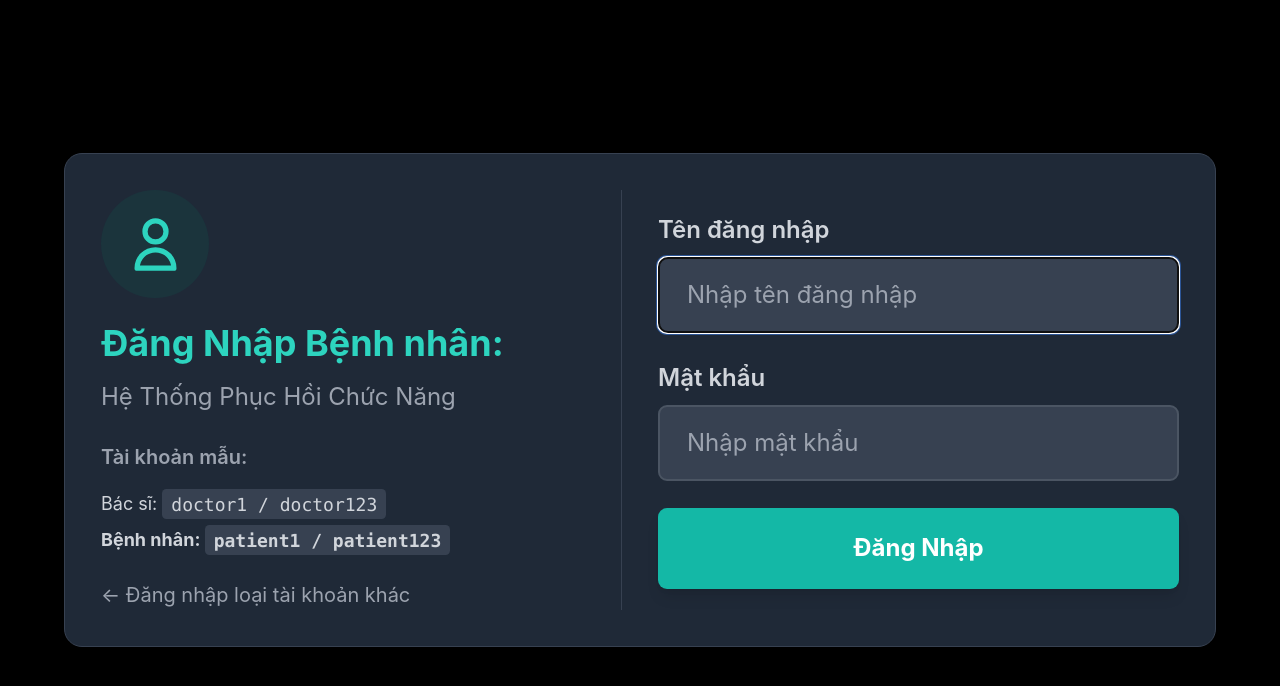
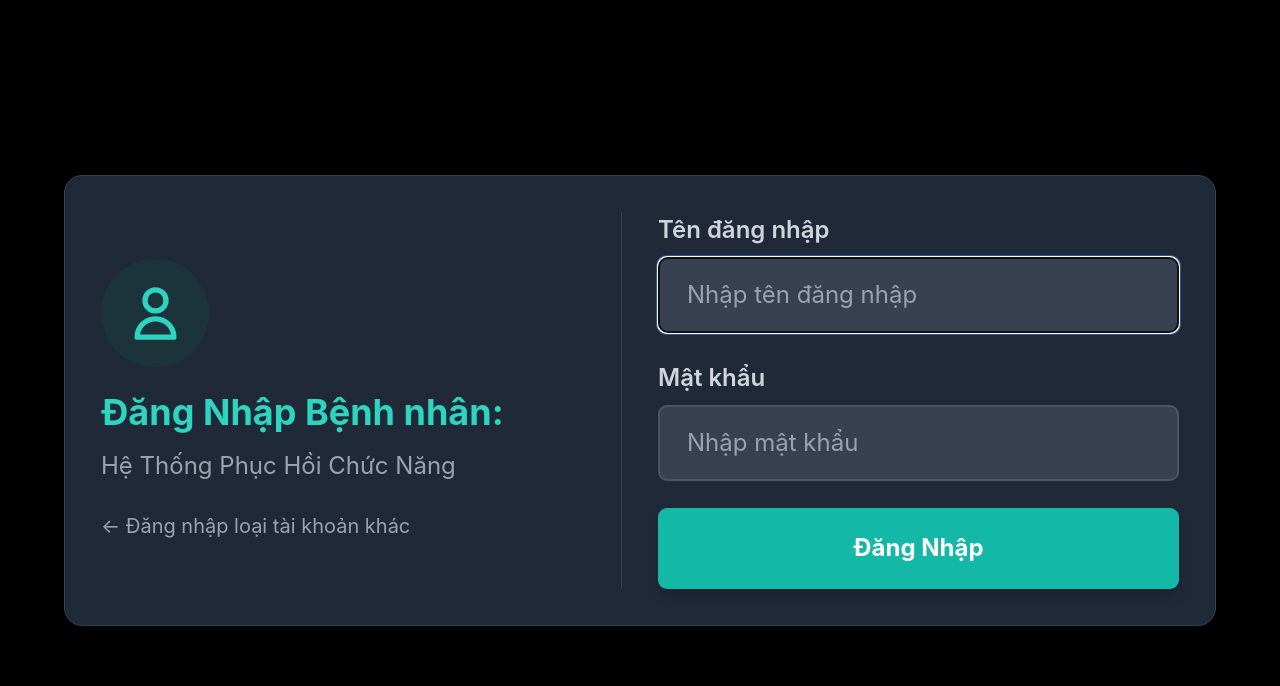
Before and after one commit to thanhannguyxn/rehab, a React (Vite) app in the folder frontend/: page /login/1 in a window 1280 px wide. Shown: the top 686 px of the page. Built offline with nearby package versions, Linux system fonts and the light colour scheme; no server answers.

Commit message:
login fix

```diff
--- a/frontend/src/pages/Login.tsx
+++ b/frontend/src/pages/Login.tsx
@@ -56,18 +56,6 @@ export const Login = () => {
                 {t("login.loginButton")} {roleText}
               </h1>
               <p className="text-xl text-gray-600 dark:text-gray-400">{t("login.systemName")}</p>
-            </div>
-
-            <div className="space-y-4">
-              <p className="text-lg text-gray-600 dark:text-gray-400 font-semibold">{t("login.sampleAccounts")}</p>
-              <div className="space-y-2 text-base text-gray-700 dark:text-gray-300">
-                <p className={`${isDoctor ? 'font-bold' : ''}`}>
-                  {t("login.doctorAccount")} <span className="font-mono bg-gray-100 dark:bg-gray-700 px-2 py-1 rounded">doctor1 / doctor123</span>
-                </p>
-                <p className={`${!isDoctor ? 'font-bold' : ''}`}>
-                  {t("login.patientAccount")} <span className="font-mono bg-gray-100 dark:bg-gray-700 px-2 py-1 rounded">patient1 / patient123</span>
-                </p>
-              </div>
             </div>
 
             <div className="text-center md:text-left">
```
